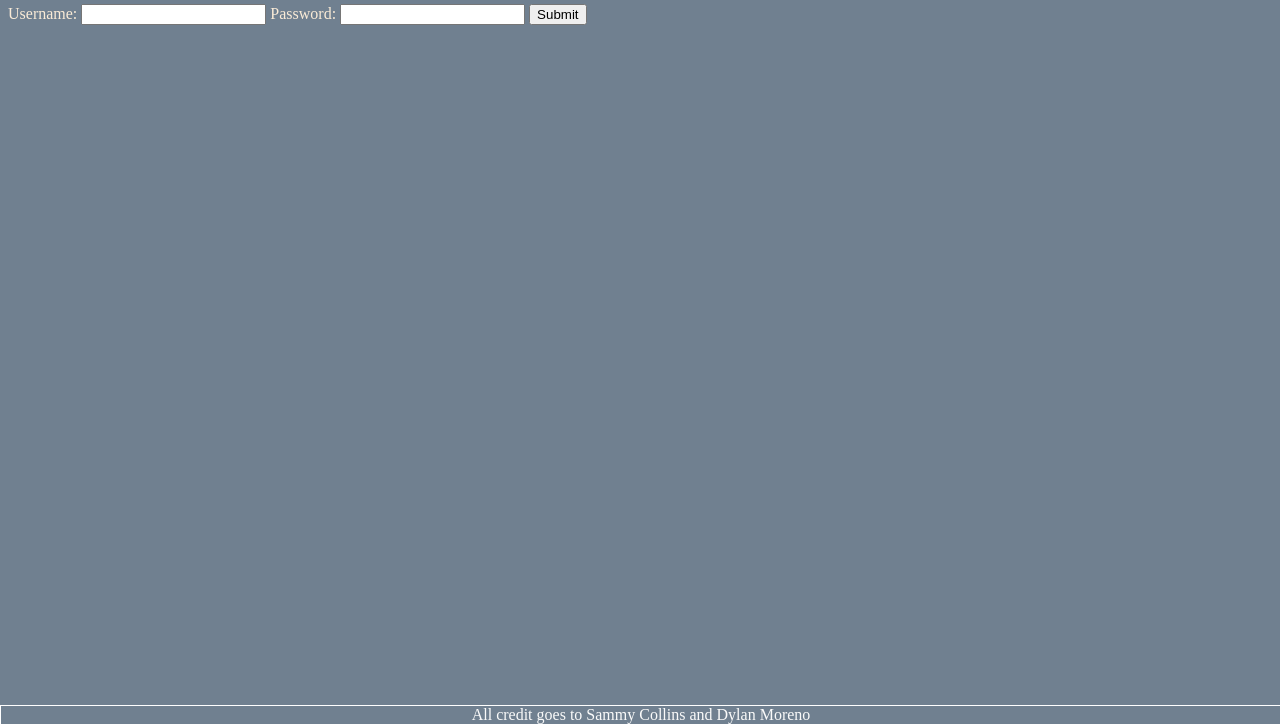
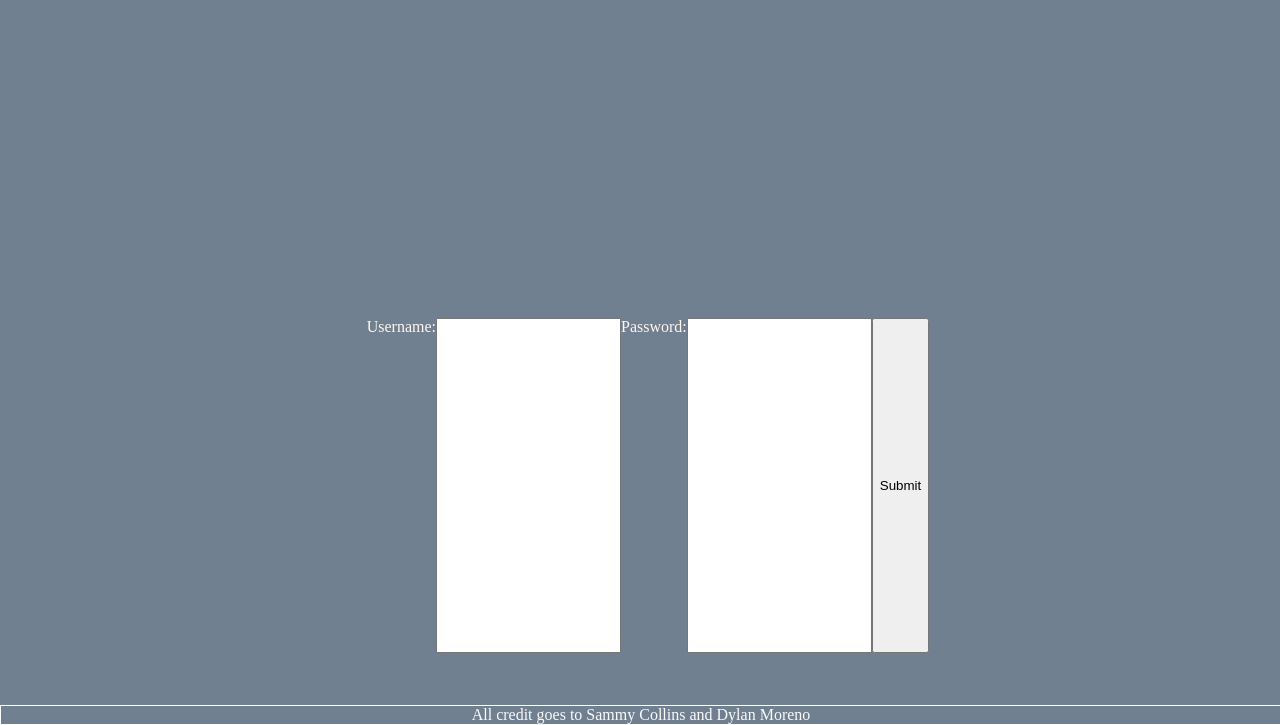
Before and after one commit to scollins47/cs347lab5, a website: page signup.html in a window 1280 px wide. Shown: the part 75-800 px from the top of the page. Drawn offline with Linux system fonts and the light colour scheme.

Commit message:
Updated css

```diff
--- a/index.css
+++ b/index.css
@@ -1,4 +1,9 @@
 body {
+    display: flex;
+    height: 90vh;
+    width: 100%;
+    flex-wrap:wrap;
+    justify-content: center;
     background-color:slategray;
 }
 
@@ -23,21 +28,18 @@ body {
     border: 1px solid white;
 }
 
-h2 {
-    color:antiquewhite;
-    width: 50%;
-    margin: auto;
-}
-
-label {
-    color:antiquewhite;
-}
-
 #form {
     width: 100%;
-    display: flex;
     display: flex;
     justify-content: center;
     align-items: center;
     border: 1px solid white;
 }
+
+input {
+
+}
+
+label {
+    color: seashell;
+}
```
